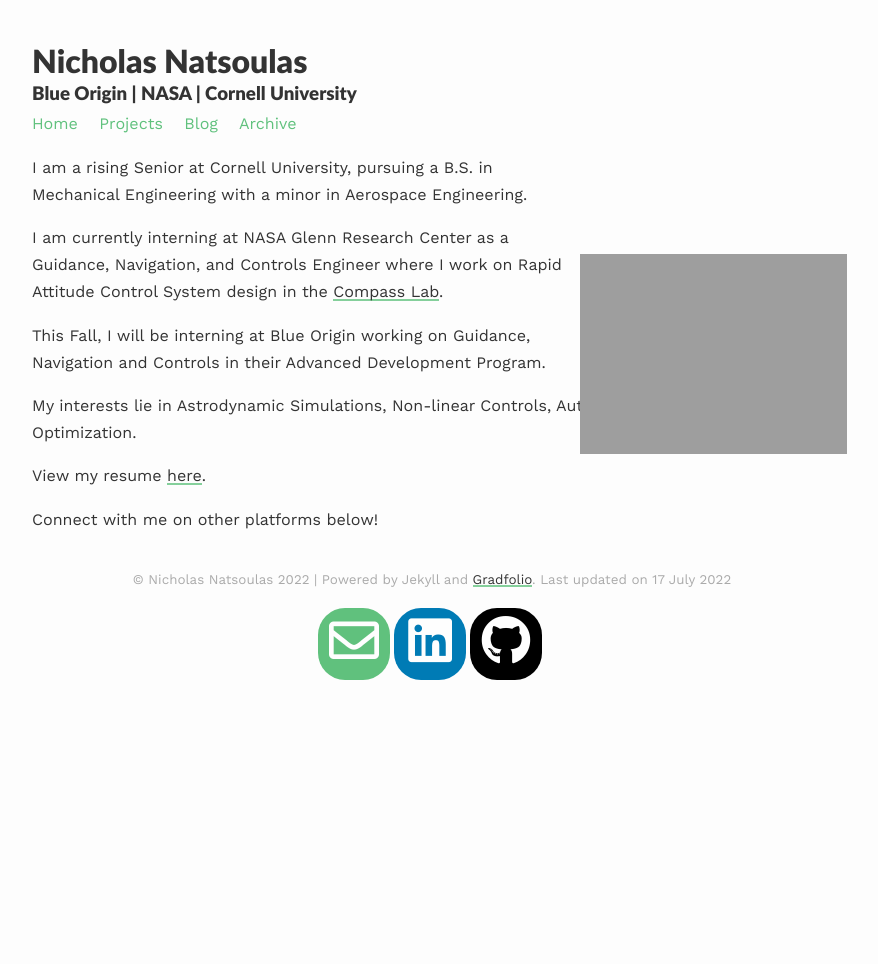
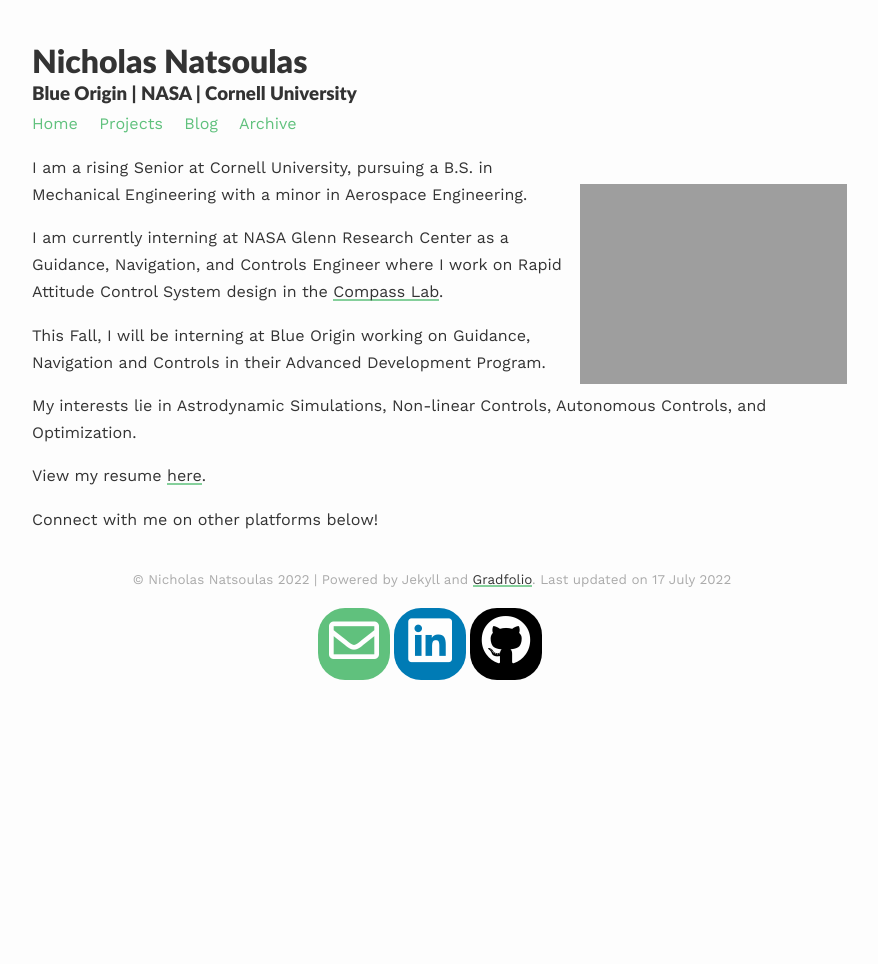
Before and after one commit to Natsoulas/Natsoulas, a Jekyll site: the page built from index.md, in a window 1280 px wide. Shown: the whole page, without its empty margins (208-1086 px from the left). Built offline with Jekyll 4.4.1, drawn with Linux system fonts in a browser that asks for light colours; nearby versions of some CDN libraries.

Commit message:
moved agina

```diff
--- a/assets/css/_sass/style.scss
+++ b/assets/css/_sass/style.scss
@@ -78,7 +78,7 @@ figure {
 img {
   max-height: 70%;
   max-width: 70%;
-  transform: translate(15px,100px);
+  transform: translate(15px,30px);
 }
 
 pre,
```
